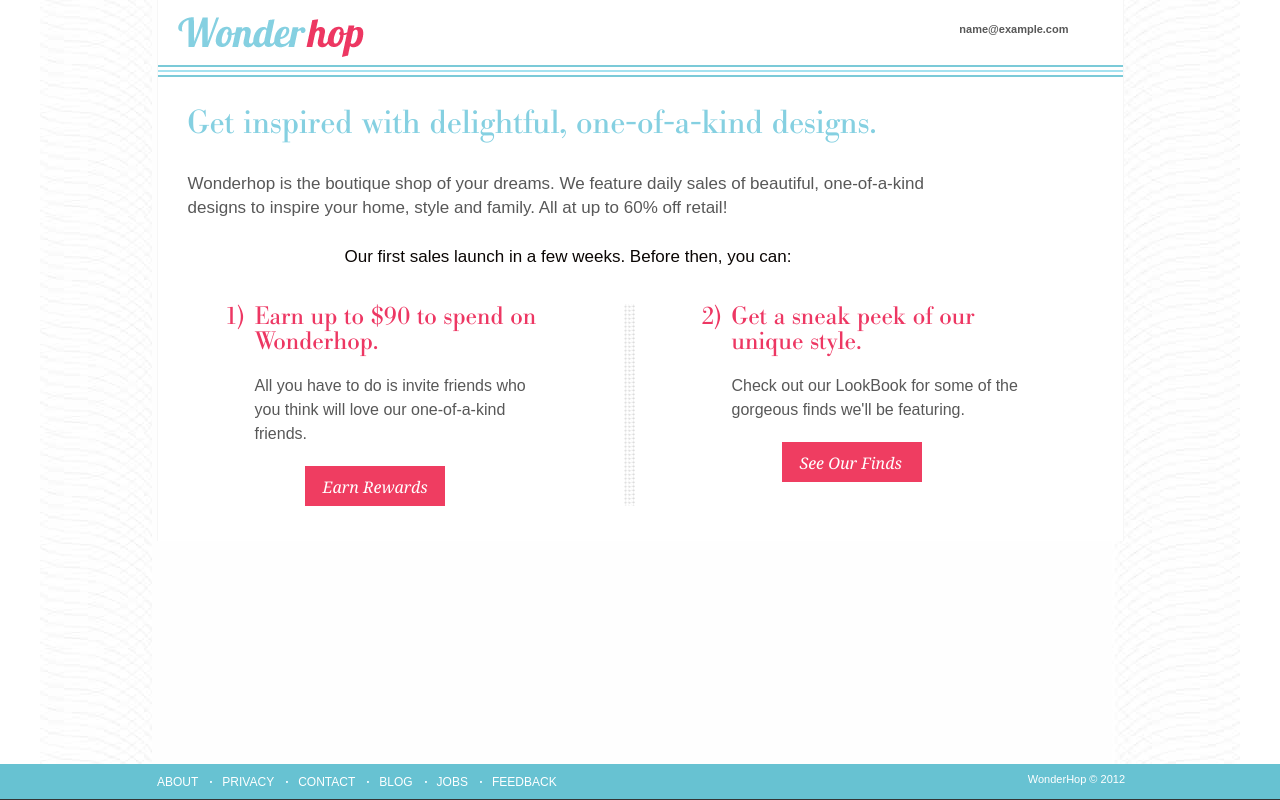
After one commit to wonderhop/wonderhop, a Django app: template wonderhop/landing/templates/explanation.html in a window 1280 px wide. The commit adds this page. Run offline with Django 3.2, Linux system fonts and the light colour scheme; tables that the repository leaves empty hold one stand-in row (values such as "Sample post"); the template is opened without the code that fills it: values that come from a table or form of the project are taken from there, most other values are stand-ins (such as "Sample title", 1, 10 or a date in 2020); some libraries are stand-ins or nearby versions.

Commit message:
explanation page complete

```diff
--- /dev/null
+++ b/wonderhop/landing/templates/explanation.html
@@ -0,0 +1,139 @@
+{% extends "landing.html" %}
+{% block starthead %}
+<!-- Google Website Optimizer Tracking Script -->
+<script type="text/javascript">
+  var _gaq = _gaq || [];
+  _gaq.push(['gwo._setAccount', 'UA-29171134-2']);
+  _gaq.push(['gwo._trackPageview', '/2779185752/goal']);
+  (function() {
+    var ga = document.createElement('script'); ga.type = 'text/javascript'; ga.async = true;
+    ga.src = ('https:' == document.location.protocol ? 'https://ssl' : 'http://www') + '.google-analytics.com/ga.js';
+    var s = document.getElementsByTagName('script')[0]; s.parentNode.insertBefore(ga, s);
+  })();
+</script>
+<!-- End of Google Website Optimizer Tracking Script -->
+{% endblock %}
+{% block extrahead %}
+<link rel="stylesheet" href="{{ STATIC_URL }}landing/colorbox/colorbox.css" />
+<script src="{{ STATIC_URL }}landing/colorbox/jquery.colorbox.js"></script>
+<script>
+$(function(){
+
+    $("#modal .close").click(function(){
+        $.colorbox.close();
+    });
+
+    $("#see-finds").click(function(e){
+    	$.colorbox({
+            inline: true,
+            href: "#modal",
+            width: "600px",
+            height: "530px",
+            transition: "none",
+            opacity: ".5",
+            open: true,
+            top: "40px",
+        });
+    });
+
+    $("#earn-rewards").click(function(e){
+    	window.location.replace("{% url wonderhop.landing.views.welcome id%}");
+    });
+
+    var counter = 0;
+    var images = ['https://s3.amazonaws.com/wonderhop_products/set1_dwell_yellow_chair_cropped.jpg', 'https://s3.amazonaws.com/wonderhop_products/set1_regasny_cropped.jpg', 'https://s3.amazonaws.com/wonderhop_products/set1_rosanna_decor_from_layla_grace+cropped.jpg', 'https://s3.amazonaws.com/wonderhop_products/set1_sienna_earrings.jpeg'];
+    $("#my_image").attr("src", images[0]);
+
+    $("#next").click(function(e) {
+        counter ++;
+        if ( counter == 4)
+            counter = 0;
+        $("#my_image").attr("src", images[counter]);
+    });
+
+    $("#previous").click(function(e) {
+        counter --;
+        if ( counter == -1)
+            counter = 3;
+        $("#my_image").attr("src", images[counter]);
+    });
+});
+</script>
+{% endblock %}
+{% block content %}
+<div id="wrapper">
+    <div id="header">
+        <a href="{% url wonderhop.landing.views.home %}" class="wonder"><img src="{{ STATIC_URL }}landing/img/wonder-hop.png" alt="" /></a>
+        <a href="javascript:void(0);" class="m-id">{{ signup.email }}</a>
+    </div>
+
+	<div class="explanation">
+	    <div id="main-nav">
+	        <div class="mnav">
+	            <!--
+	            <div class="left-mnav">
+	                <a href="javascript:void(0);">SALES</a>
+	                <a href="javascript:void(0);">PROJECTS</a>
+	                <a href="javascript:void(0);">FAVORITES</a>
+	            </div>
+	            <ul class="right-mnav">
+	                <li><a href="javascript:void(0);">about</a></li>
+	                <li><a href="javascript:void(0);">contact</a></li>
+	                <li><a href="javascript:void(0);">blog</a></li>
+	                <li><a href="javascript:void(0);">job</a></li>
+	                <li><a href="javascript:void(0);">feedback</a></li>
+	            </ul>
+	            -->
+	        </div>
+	    </div>
+
+	    <h2 id="message">Get inspired with delightful, one-of-a-kind designs.</h2>
+	    <p id="descrip_message">Wonderhop is the boutique shop of your dreams. We feature daily sales of beautiful, one-of-a-kind designs to inspire your home, style and family. All at up to 60% off retail!</p>
+	    <br/>
+	    <p id="notice_message">Our first sales launch in a few weeks. Before then, you can:</p>
+	    <div class="form-panel-box">
+	        <div class="form-panel left">
+	            <h3 class="number">1)</h3>
+	            <h3 class="text">Earn up to $90 to spend on Wonderhop.</h3>
+	            <p>All you have to do is invite friends who you think will love our one-of-a-kind friends.</p>
+	            <div class="center_button">
+	        		<input id="earn-rewards" type="button" class="btn-center" value="Earn Rewards">
+	        	</div>
+	        </div>
+	        <div class="form-panel">
+	            <h3 class="number">2)</h3>
+	            <h3 class="text">Get a sneak peek of our unique style.</h3>
+	            <p>Check out our LookBook for some of the gorgeous finds we'll be featuring.</p>
+	            <div class="center_button">
+	        		<input id="see-finds" type="button" class="btn-center" value="See Our Finds">
+	        	</div>
+	        </div><!--End form-panel-->
+
+	        <div class="clear"></div>
+
+	    </div><!-- End form-panel-box -->
+	    <div class="clear"></div>
+	 </div>
+</div>
+
+<div style="display:none">
+    <div id="modal">
+        <div class="features">
+            <p><i>Here's a sneak peak finds we'll feature:</i></p>
+            <br/>
+            <div class="feature-nav">
+	            <div class="feature_back">
+	            	<input id="previous" type="button" class="btn-nav" value="">
+	            </div>
+	            <div class="feature-images">
+	                <img id="my_image"/>
+	                <br class="clear"/>
+	            </div>
+	            <div class="feature_forward">
+	            	<input id="next" type="button" class="btn-nav" value="">
+	            </div>
+            </div>
+        </div>
+    </div>
+</div>
+{% endblock %}
--- a/wonderhop/landing/urls.py
+++ b/wonderhop/landing/urls.py
@@ -8,6 +8,7 @@ urlpatterns = patterns("wonderhop.landing.views",
     url(r"^privacy/$", views.privacy),
     url(r"^jobs/$", views.jobs),
     url(r"^wreath/$", views.wreath),
+    url(r"^explanation/(\d+)/$", views.explanation),
     url(r"^welcome/(\d+)/$", views.welcome),
     url(r"^welcome/(\d+)/email/$", views.share_email),
     url(r"^r/(\w+)$", views.refer, name="refer"),
--- a/wonderhop/landing/views.py
+++ b/wonderhop/landing/views.py
@@ -60,7 +60,7 @@ def home(request):
                     else:
                         break
 
-            return redirect(welcome, signup.id)
+            return redirect(explanation, signup.id)
         except ValidationError as v:
             context["error"] = "Invalid email address"
 
@@ -82,6 +82,9 @@ def login(request):
             context["error"] = "You're not a member yet."
 
     return render(request, "login.html", context)
+
+def explanation(request, signup_id):
+    return render(request, "explanation.html", {"id":signup_id})
 
 def welcome(request, signup_id):
     signup = get_object_or_404(Signup, id=signup_id)
--- a/wonderhop/static/landing/stylesheets/style.css
+++ b/wonderhop/static/landing/stylesheets/style.css
@@ -240,6 +242,69 @@ body#wel-c {}
 .login input[type="text"] {font-size:18px;}
 
 /*-----------------------------------------------------------------------------------*/
+.explanation h2 {
+	font-family: 'BodoniBERegular', Georgia, sans-serif;
+	font-size: 33px;
+	color: #85d0e1;
+	width: 730px;
+	}
+
+.explanation #descrip_message {
+	font-size:17px;
+	color:#585858;
+	margin: 0 174px 0 30px;
+	line-height: 24px;
+	}
+
+.explanation #notice_message {
+	font-size:17px;
+	color:#0B0604;
+	margin: 0 174px 0 30px;
+	line-height: 24px;
+	text-align:center;
+	padding-top:12px;
+	}
+
+.explanation .form-panel-box p {
+	padding: 0 40px 0 70px;
+	width: 300px;
+}
+.explanation .form-panel h3.number{
+	font-size: 25px;
+	font-family: 'BodoniBERegular', Georgia, serif;
+	color: #ed3763;
+	width:30px;
+	float:left;
+	padding: 0 0 0 40px;
+	}
+
+.explanation .form-panel h3.text{
+	font-size: 25px;
+	font-family: 'BodoniBERegular', Georgia, serif;
+	color: #ed3763;
+	float:left;
+	width: 290px;
+	}
+
+.explanation .btn-center{
+	width: 140px;
+	height: 40px;
+	font-size: 16px;
+	margin-right: 140px;
+	padding: 10px 35px 9px 18px;
+	background: #EF3D61
+	}
+#btn-prev {
+	position:absolute;
+	width: 10px;
+	}
+#btn-next {
+	position:absolute;
+	width: 10px;
+	}
+/*-----------------------------------------------------------------------------------*/
+
+/*-----------------------------------------------------------------------------------*/
 /* Invite Page
 /*-----------------------------------------------------------------------------------*/
 .form-panel-box h2 {
```
Also changed, not shown: other parts of wonderhop/static/landing/stylesheets/style.css (+34 -36 lines), wonderhop/landing/templates/welcome.html (+1 -39 lines), wonderhop/static/landing/img/nav.png (added), 3 other files.
